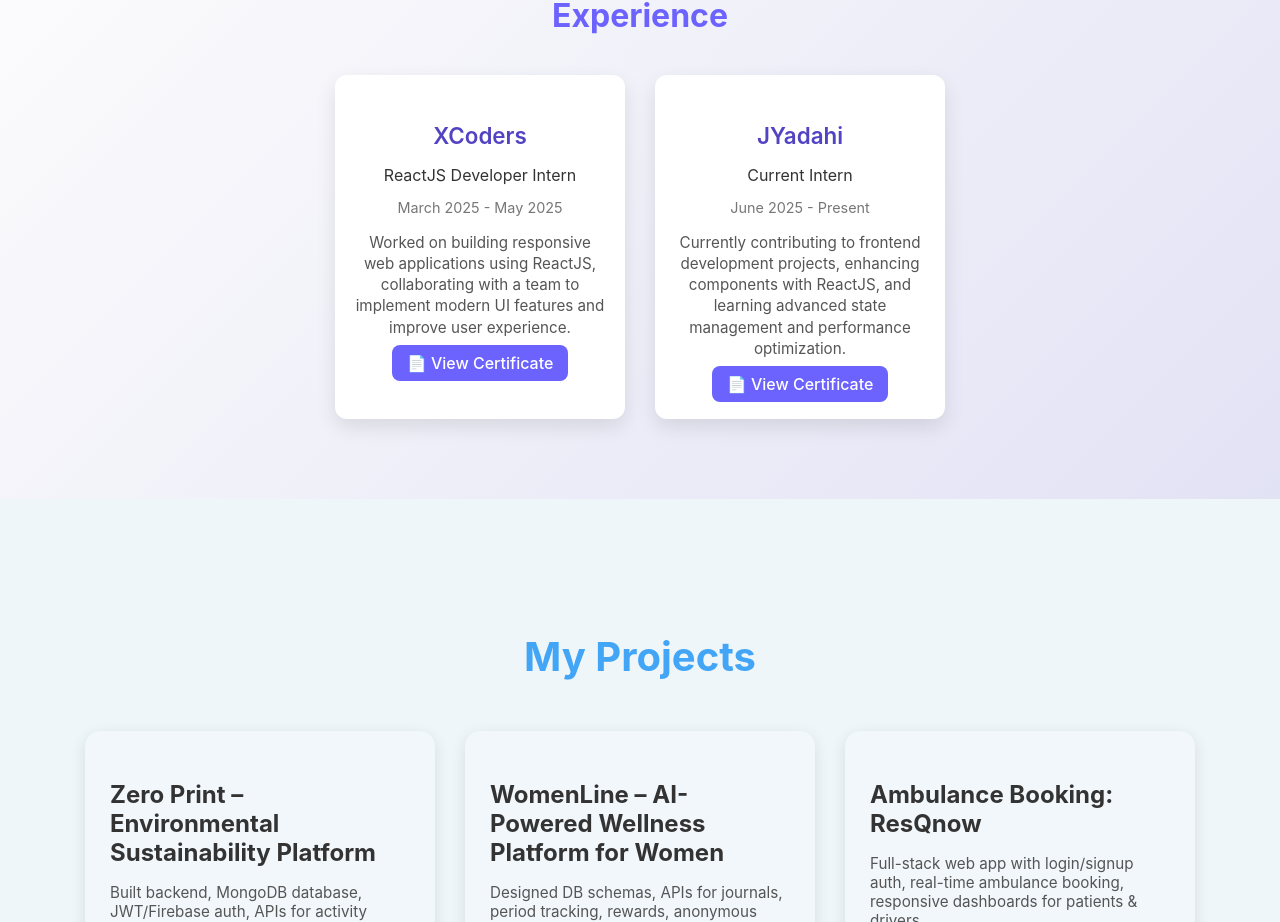
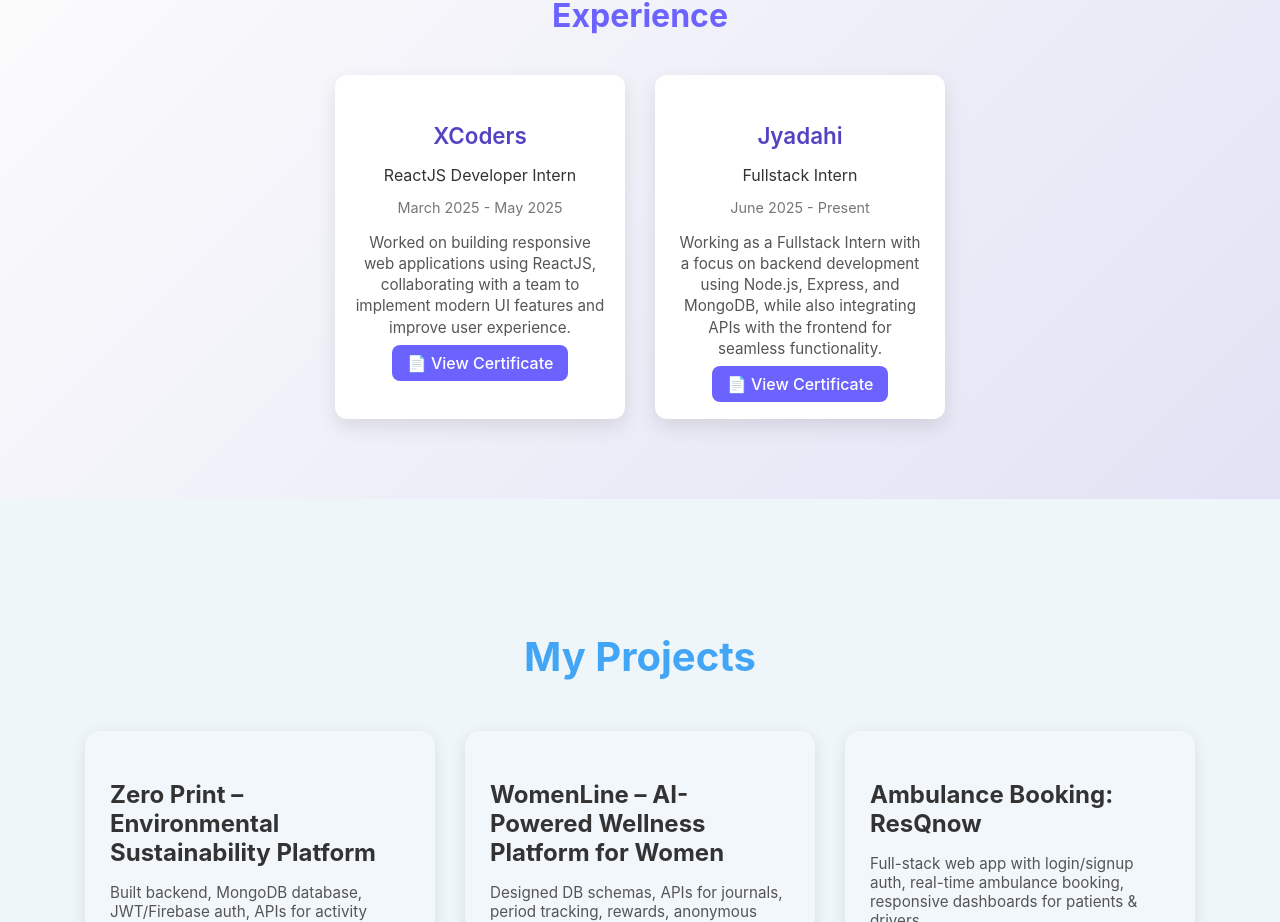
Before and after one commit to Poorvi-tech/myportfolio, a React (Create React App) app: page / in a window 1280 px wide. Shown: the part 1718-2640 px from the top of the page. Built offline with nearby package versions, Linux system fonts and the light colour scheme.

Commit message:
Update ExperienceSection.js

```diff
--- a/src/sections/ExperienceSection.js
+++ b/src/sections/ExperienceSection.js
@@ -14,11 +14,11 @@
     certificate: xintern,
   },
   {
-    company: "JYadahi",
-    role: "Current Intern",
+    company: "Jyadahi",
+    role: "Fullstack Intern",
     duration: "June 2025 - Present",
     description:
-      "Currently contributing to frontend development projects, enhancing components with ReactJS, and learning advanced state management and performance optimization.",
+      "Working as a Fullstack Intern with a focus on backend development using Node.js, Express, and MongoDB, while also integrating APIs with the frontend for seamless functionality.",
     certificate: jintern,
   },
 ];
```
